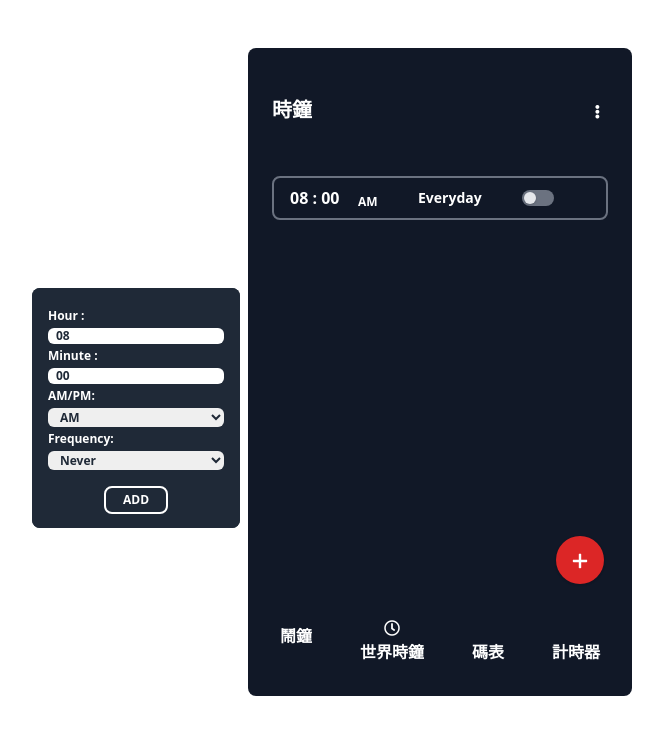
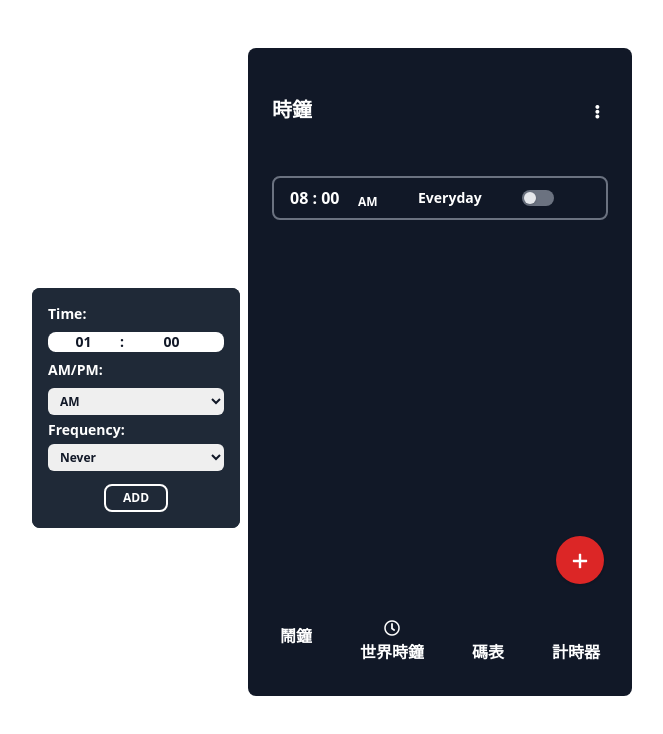
Before and after one commit to Sept-Rabbit/tailwind-clock, a React (Vite) app: page / in a window 1280 px wide. Shown: the top 734 px of the page, without its empty margins (200-863 px from the left). Built offline with nearby package versions, Linux system fonts and the light colour scheme; some icons are missing.

Commit message:
modify timepicker

```diff
--- a/src/components/AddAlarm.jsx
+++ b/src/components/AddAlarm.jsx
@@ -80,32 +80,61 @@ function AddAlarm(props) {
         className={`px-4 absolute left-0 bottom-16 z-50 ${toggle} transform transition duration-200 ease-in-out`}
       >
         <div className="left-10 h-60 w-52 p-4 rounded-lg flex flex-col bg-gray-800">
-          <label className="text-xs my-1 ">Hour :</label>
-          <input
-            className="px-2 text-xs text-gray-800 rounded-md"
-            type="text"
+          <label className="text-sm mb-1">Time:</label>
+          <div className="flex my-1 bg-white h-10 rounded-lg justify-evenly">
+            <select
               onChange={onHourChange}
-            value={hourInput}
-          ></input>
-          <label className="text-xs my-1 ">Minute :</label>
-          <input
-            className="px-2 text-xs text-gray-800 rounded-md"
-            type="text"
+              name="hour"
+              className="bg-transparent text-gray-900 text-sm appearance-none outline-none"
+            >
+              <option value="01">01</option>
+              <option value="02">02</option>
+              <option value="03">03</option>
+              <option value="04">04</option>
+              <option value="05">05</option>
+              <option value="06">06</option>
+              <option value="07">07</option>
+              <option value="08">08</option>
+              <option value="09">09</option>
+              <option value="10">10</option>
+              <option value="11">11</option>
+              <option value="12">12</option>
+            </select>
+            <span className="text-sm mr-3 text-gray-900"> : </span>
+            <select
               onChange={onMinChange}
-            value={minInput}
-          ></input>
-          <label className="text-xs my-1">AM/PM:</label>
+              name="minute"
+              className="bg-transparent text-sm text-gray-900 appearance-none outline-none mr-4"
+            >
+              <option value="00">00</option>
+              <option value="05">05</option>
+              <option value="10">10</option>
+              <option value="15">15</option>
+              <option value="20">20</option>
+              <option value="25">25</option>
+              <option value="30">30</option>
+              <option value="35">35</option>
+              <option value="40">40</option>
+              <option value="45">45</option>
+              <option value="50">50</option>
+              <option value="55">55</option>
+            </select>
+          </div>
+          <div className="h-10 flex flex-col">
+            <label className="text-sm my-1">AM/PM:</label>
             <select
-            className="px-2 text-gray-800 text-xs rounded-md"
+              className="py-1 px-2 my-1 text-gray-900 text-xs rounded-md"
               onChange={onSectionChange}
               value={sectionInput}
             >
               <option value="AM">AM</option>
               <option value="PM">PM</option>
             </select>
-          <label className="text-xs my-1">Frequency:</label>
+          </div>
+          <div className="h-10 flex flex-col mt-6 mb-2">
+            <label className="text-sm">Frequency:</label>
             <select
-            className="px-2 text-gray-800 text-xs rounded-md"
+              className="px-2 py-1 my-1 text-gray-900 text-xs rounded-md"
               onChange={onRepeatChange}
               value={repeatInput}
             >
@@ -113,6 +142,8 @@ function AddAlarm(props) {
               <option value="Everyday">Everyday</option>
               <option value="WorkingDay">Working Day</option>
             </select>
+          </div>
+
           <div className="flex justify-between my-2">
             <button
               onClick={() => {
--- a/src/pages/Alarm.jsx
+++ b/src/pages/Alarm.jsx
@@ -94,32 +94,61 @@ function Alarm() {
         className={`px-4 absolute left-0 bottom-16 z-50 ${toggle} transform transition duration-200 ease-in-out`}
       >
         <div className="left-10 h-60 w-52 p-4 rounded-lg flex flex-col bg-gray-800">
-          <label className="text-xs my-1 ">Hour :</label>
-          <input
-            className="px-2 text-xs text-gray-800 rounded-md"
-            type="number"
+          <label className="text-sm mb-1">Time:</label>
+          <div className="flex my-1 bg-white h-10 rounded-lg justify-evenly">
+            <select
               onChange={onHourChange}
-            value={hourInput}
-          ></input>
-          <label className="text-xs my-1 ">Minute :</label>
-          <input
-            className="px-2 text-xs text-gray-800 rounded-md"
-            type="number"
+              name="hour"
+              className="bg-transparent text-gray-900 text-sm appearance-none outline-none"
+            >
+              <option value="01">01</option>
+              <option value="02">02</option>
+              <option value="03">03</option>
+              <option value="04">04</option>
+              <option value="05">05</option>
+              <option value="06">06</option>
+              <option value="07">07</option>
+              <option value="08">08</option>
+              <option value="09">09</option>
+              <option value="10">10</option>
+              <option value="11">11</option>
+              <option value="12">12</option>
+            </select>
+            <span className="text-sm mr-3 text-gray-900"> : </span>
+            <select
               onChange={onMinChange}
-            value={minInput}
-          ></input>
-          <label className="text-xs my-1">AM/PM:</label>
+              name="minute"
+              className="bg-transparent text-sm text-gray-900 appearance-none outline-none mr-4"
+            >
+              <option value="00">00</option>
+              <option value="05">05</option>
+              <option value="10">10</option>
+              <option value="15">15</option>
+              <option value="20">20</option>
+              <option value="25">25</option>
+              <option value="30">30</option>
+              <option value="35">35</option>
+              <option value="40">40</option>
+              <option value="45">45</option>
+              <option value="50">50</option>
+              <option value="55">55</option>
+            </select>
+          </div>
+          <div className="h-10 flex flex-col">
+            <label className="text-sm my-1">AM/PM:</label>
             <select
-            className="px-2 text-gray-800 text-xs rounded-md"
+              className="py-1 px-2 my-1 text-gray-900 text-xs rounded-md"
               onChange={onSectionChange}
               value={sectionInput}
             >
               <option value="AM">AM</option>
               <option value="PM">PM</option>
             </select>
-          <label className="text-xs my-1">Frequency:</label>
+          </div>
+          <div className="h-10 flex flex-col mt-6 mb-2">
+            <label className="text-sm">Frequency:</label>
             <select
-            className="px-2 text-gray-800 text-xs rounded-md"
+              className="px-2 py-1 my-1 text-gray-900 text-xs rounded-md"
               onChange={onRepeatChange}
               value={repeatInput}
             >
@@ -127,6 +156,9 @@ function Alarm() {
               <option value="Everyday">Everyday</option>
               <option value="WorkingDay">Working Day</option>
             </select>
+          </div>
+
+          <div className="flex justify-between"></div>
           <button
             onClick={() => {
               addNewAlarm(hourInput, minInput, repeatInput);
--- a/src/pages/Timer.jsx
+++ b/src/pages/Timer.jsx
@@ -96,26 +96,55 @@ function Timer() {
               />
             );
           })}
+
+          {/*------ Add Window ------*/}
           <div
             className={`px-4 absolute left-0 bottom-16 z-50 ${toggle} transform transition duration-200 ease-in-out`}
           >
-            <div className="left-10 h-40 w-52 p-4 rounded-lg flex flex-col bg-gray-800">
-              <label className="text-xs my-1 ">Minutes:</label>
-              <input
-                className="px-2 text-xs text-gray-800 rounded-md"
-                type="number"
-                onChange={onMinChange}
-                value={minInput}
-                min={0}
-              ></input>
-              <label className="text-xs my-1">Seconds:</label>
-              <input
-                className="px-2 text-gray-800 text-xs rounded-md"
-                type="number"
-                onChange={onSecChange}
-                value={secInput}
-                min={0}
-              ></input>
+            <div className="left-10 h-32 w-52 p-4 rounded-lg flex flex-col bg-gray-800">
+              <label className="text-sm mx-2 my-1">Time:</label>
+              <div className="my-1 p-1 text-sm w-40 bg-white rounded-lg mx-auto">
+                <div className="flex justify-evenly">
+                  <select
+                    onChange={onMinChange}
+                    name="minute"
+                    className="bg-transparent text-gray-900 text-sm appearance-none outline-none"
+                  >
+                    <option value="01">01</option>
+                    <option value="02">02</option>
+                    <option value="03">03</option>
+                    <option value="04">04</option>
+                    <option value="05">05</option>
+                    <option value="06">06</option>
+                    <option value="07">07</option>
+                    <option value="08">08</option>
+                    <option value="09">09</option>
+                    <option value="10">10</option>
+                    <option value="11">11</option>
+                    <option value="12">12</option>
+                    <option value="13">13</option>
+                    <option value="14">14</option>
+                    <option value="15">15</option>
+                    <option value="16">16</option>
+                    <option value="17">17</option>
+                    <option value="18">18</option>
+                    <option value="19">19</option>
+                    <option value="20">20</option>
+                  </select>
+                  <span className="text-sm mr-3 text-gray-900"> : </span>
+                  <select
+                    onChange={onSecChange}
+                    name="second"
+                    className="bg-transparent text-sm text-gray-900 appearance-none outline-none mr-4"
+                  >
+                    <option value="00">00</option>
+                    <option value="15">15</option>
+                    <option value="30">30</option>
+                    <option value="45">45</option>
+                  </select>
+                </div>
+              </div>
+
               <button
                 onClick={() => {
                   AddNewTimer(minInput, secInput);
@@ -154,3 +183,22 @@ function Timer() {
 }
 
 export default Timer;
+
+{
+  /* <label className="text-xs my-1 ">Minutes:</label>
+              <input
+                className="px-2 text-xs text-gray-800 rounded-md"
+                type="number"
+                onChange={onMinChange}
+                value={minInput}
+                min={0}
+              ></input>
+              <label className="text-xs my-1">Seconds:</label>
+              <input
+                className="px-2 text-gray-800 text-xs rounded-md"
+                type="number"
+                onChange={onSecChange}
+                value={secInput}
+                min={0}
+              ></input> */
+}
```
Lines whose indentation alone changed are shown as unchanged.
